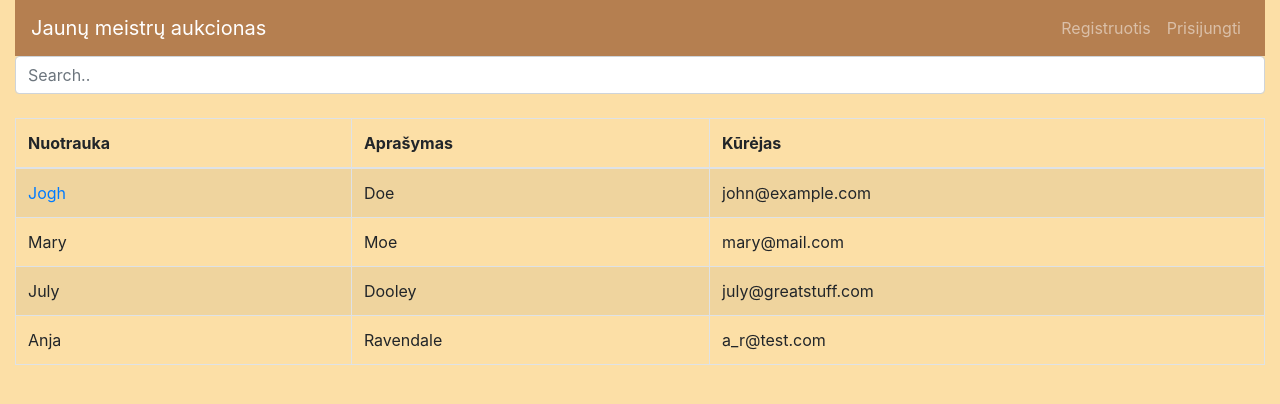
After one commit to mpeciukonis/WEB, a PHP site: page /projektas/app/views/ieskoti_darbu.php in a window 1280 px wide. The commit adds this page. Shown: the top 404 px of the page. Run offline with PHP 8.4, Linux system fonts and the light colour scheme.

```diff
--- a/projektas/app/css/master.css
+++ b/projektas/app/css/master.css
@@ -1,59 +1,53 @@
-.carousel-item img{
+.article, .figure_gallery, .footer_article, .carousel-item img{
     width: 100%;
-    height: 450px;
-    display: block;
-    object-fit: contain;
 }
 
-.navbar-dark {
-  background-color: #B57F50;
+.article, .box, .footer_map, .footer, .profile_picture{
+  margin: 20px;
+}
+
+.article, .footer_article{
+  height: 100%;
+  padding: 40px;
 }
 
 body{
   background-color: #FCDFA6;
 }
 
+a{
+  cursor: pointer;
+}
+
+.carousel-item img{
+  height: 450px;
+  display: block;
+  object-fit: contain;
+}
+
+.navbar-dark{
+  background-color: #B57F50;
+}
+
 .article{
-  width: 100%;
-  height: 100%;
-  padding: 40px 150px;
   text-align: center;
   font-size: 14pt;
-  margin-top: 20px;
 }
 
-.article_footer{
-  text-align: right;
-}
-
-.figure_gallery{
-  width: 100%;
-  height: 450px;
-}
-
-.img{
-  width: 100%;
-}
-
-.box{
+.box, .profile_picture{
   height: 350px;
-  margin: 20px;
   background-position: center;
-}
-
-.footer_map{
-  margin: 20px;
 }
 
 .footer{
   background-color: #533E2D;
   color: white;
-  margin-bottom: 20px;
 }
 
 .footer_article{
-  width: 100%;
-  height: 100%;
-  padding: 40px 150px;
   text-align: right;
 }
+
+.profile_picture{
+  object-fit: contain;
+}
--- a/projektas/app/views/header.php
+++ b/projektas/app/views/header.php
@@ -1,6 +1,12 @@
 <header>
   <nav class="navbar navbar-expand-lg navbar-dark">
-    <a class="navbar-brand" href="#">Jaunų meistrų aukcionas</a>
+    <?php
+      if (isset($_SESSION['u_id'])) {
+        echo '<a class="navbar-brand" href="http://localhost/projektas/app/views/profile.php">Sveiki atvykę '.$_SESSION['u_first'].' '.$_SESSION['u_last'].'</a>';
+      } else {
+        echo '<a class="navbar-brand" href="http://localhost/projektas/public/index.php">Jaunų meistrų aukcionas</a>';
+      }
+     ?>
     <button class="navbar-toggler" type="button" data-toggle="collapse" data-target="#navbarNav" aria-controls="navbarNav" aria-expanded="false" aria-label="Toggle navigation">
       <span class="navbar-toggler-icon"></span>
     </button>
@@ -9,17 +15,17 @@
         <?php
                 if (isset($_SESSION['u_id'])) {
                   echo '<li class="nav-item">
-                    <a class="nav-link" href="#" id="atsijungti">Atsijungti</a>
+                    <a class="nav-link" href="http://localhost/projektas/app/includes/logout.inc.php" id="atsijungti">Atsijungti</a>
+                  </li>
+                  <li class="nav-item">
+                    <a class="nav-link" href="http://localhost/projektas/app/views/ieskoti_darbu.php" id="darbu_sarasas">Ieškoti darbų</a>
                   </li>';
                 } else {
                   echo '<li class="nav-item">
-                    <a class="nav-link" href="#" id="registruotis">Registruotis</a>
+                    <a class="nav-link" id="registruotis">Registruotis</a>
                   </li>
                   <li class="nav-item">
-                    <a class="nav-link" href="#" id="prisijungti">Prisijungti</a>
-                  </li>
-                  <li class="nav-item">
-                    <a class="nav-link" href="#" id="ieskoti_darbu">Ieškoti darbų</a>
+                    <a class="nav-link" id="prisijungti">Prisijungti</a>
                   </li>';
                 }
                ?>
--- /dev/null
+++ b/projektas/app/views/ieskoti_darbu.php
@@ -0,0 +1,72 @@
+<?php session_start(); ?>
+<!doctype html>
+<html lang="en">
+  <head>
+    <meta charset="utf-8">
+    <meta name="viewport" content="width=device-width, initial-scale=1, shrink-to-fit=no">
+    <link rel="stylesheet" href="https://stackpath.bootstrapcdn.com/bootstrap/4.1.0/css/bootstrap.min.css" integrity="sha384-9gVQ4dYFwwWSjIDZnLEWnxCjeSWFphJiwGPXr1jddIhOegiu1FwO5qRGvFXOdJZ4" crossorigin="anonymous">
+    <link rel="stylesheet" href="../css/master.css">
+    <title>Jaunų Meistrų Aukcionas</title>
+  </head>
+  <body>
+
+    <div class="container-fluid">
+      <?php
+        include_once 'header.php';
+       ?>
+       <div class="search-filter">
+          <input class="form-control" id="search_input" type="text" placeholder="Search..">
+          <br>
+          <table class="table table-bordered table-striped">
+          <thead>
+            <tr>
+              <th>Nuotrauka</th>
+              <th>Aprašymas</th>
+              <th>Kūrėjas</th>
+            </tr>
+          </thead>
+          <tbody id="search_table">
+            <tr>
+              <td>
+                <div class="search_image">
+                  <a href="google.lt">Jogh</a>
+                </div>
+              </td>
+              <td>Doe</td>
+              <td>john@example.com</td>
+            </tr>
+            <tr>
+              <td>Mary</td>
+              <td>Moe</td>
+              <td>mary@mail.com</td>
+            </tr>
+            <tr>
+              <td>July</td>
+              <td>Dooley</td>
+              <td>july@greatstuff.com</td>
+            </tr>
+            <tr>
+              <td>Anja</td>
+              <td>Ravendale</td>
+              <td>a_r@test.com</td>
+            </tr>
+          </tbody>
+          </table>
+       </div>
+    </div>
+
+     <script src="https://code.jquery.com/jquery-3.3.1.slim.min.js" integrity="sha384-q8i/X+965DzO0rT7abK41JStQIAqVgRVzpbzo5smXKp4YfRvH+8abtTE1Pi6jizo" crossorigin="anonymous"></script>
+     <script src="https://cdnjs.cloudflare.com/ajax/libs/popper.js/1.14.0/umd/popper.min.js" integrity="sha384-cs/chFZiN24E4KMATLdqdvsezGxaGsi4hLGOzlXwp5UZB1LY//20VyM2taTB4QvJ" crossorigin="anonymous"></script>
+     <script src="https://stackpath.bootstrapcdn.com/bootstrap/4.1.0/js/bootstrap.min.js" integrity="sha384-uefMccjFJAIv6A+rW+L4AHf99KvxDjWSu1z9VI8SKNVmz4sk7buKt/6v9KI65qnm" crossorigin="anonymous"></script>
+     <script>
+      $(document).ready(function(){
+        $("#search_input").on("keyup", function() {
+          var value = $(this).val().toLowerCase();
+          $("#search_table tr").filter(function() {
+            $(this).toggle($(this).text().toLowerCase().indexOf(value) > -1)
+          });
+        });
+      });
+    </script>
+   </body>
+ </html>
--- a/projektas/public/index.php
+++ b/projektas/public/index.php
@@ -1,3 +1,4 @@
+<?php session_start(); ?>
 <!doctype html>
 <html lang="en">
   <head>
@@ -18,10 +19,6 @@
         include_once '../app/views/article.php';
         include_once '../app/views/works_gallery.php';
         include_once '../app/views/footer.php';
-
-        if (isset($_SESSION['u_id'])) {
-          echo "<p>Prisijungete sekmingai!</p>";
-        }
       ?>
     </div>
 
```
Also changed, not shown: projektas/app/includes/login.inc.php (+6 -6 lines), projektas/app/includes/logout.inc.php (+5 -7 lines), projektas/app/views/modal_prisijungimas.php (+9 -6 lines), projektas/app/views/modal_registracija.php (+16 -8 lines), projektas/app/views/profile.php (added, +43 -0 lines), projektas/app/images/profile_unknown.jpg (added).
